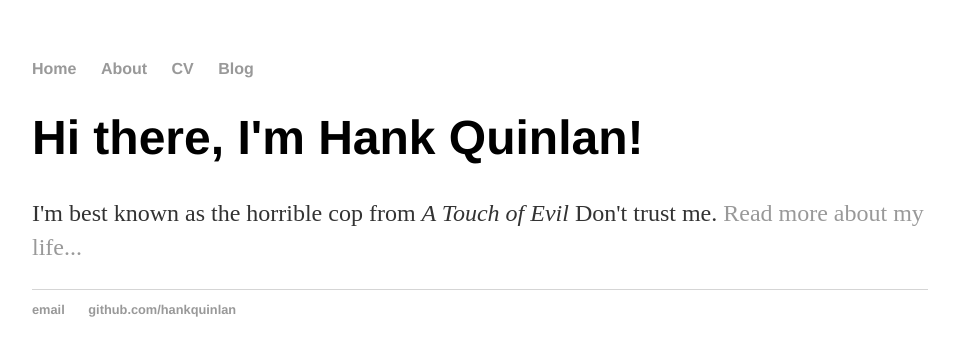
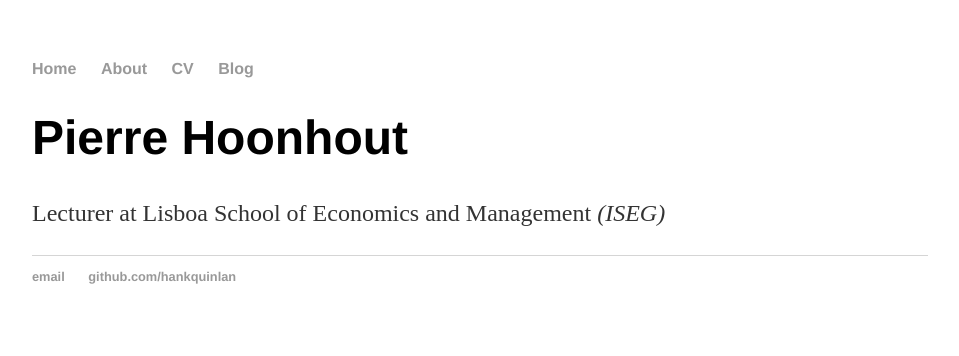
Before and after one commit to phoonhout/phoonhout.github.io, a Jekyll site: the page built from index.html, in a window 1280 px wide. Shown: the top 356 px of the page, without its empty margins (160-1119 px from the left). Built offline with Jekyll 4.4.1, drawn with Linux system fonts in a browser that asks for light colours.

Commit message:
change name and info

```diff
--- a/index.html
+++ b/index.html
@@ -1,8 +1,8 @@
 ---
 layout: default
-title: Hank Quinlan, Horrible Cop
+title: Homepage Pierre Hoonhout
 ---
 <div class="blurb">
-	<h1>Hi there, I'm Hank Quinlan!</h1>
-	<p>I'm best known as the horrible cop from <em>A Touch of Evil</em> Don't trust me. <a href="/about">Read more about my life...</a></p>
+	<h1>Pierre Hoonhout</h1>
+	<p>Lecturer at Lisboa School of Economics and Management <em>(ISEG)</em> </p>
 </div><!-- /.blurb -->
```
